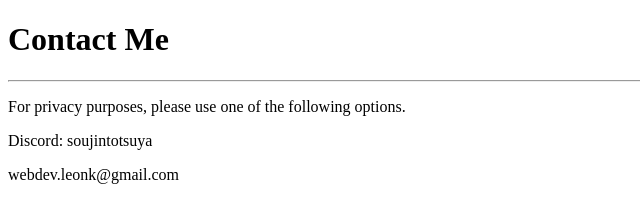
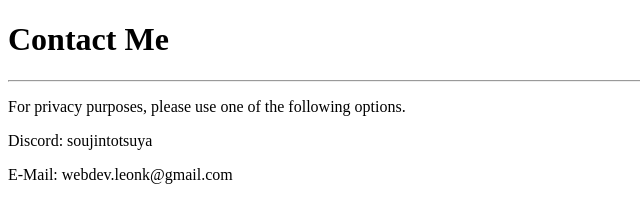
Before and after one commit to soujintotsuya/Portfolio, a plain HTML site: page public/contact.html in a window 1280 px wide. Shown: the full height of the page, 0-640 px from the left. Drawn offline with Linux system fonts and the light colour scheme.

Commit message:
Update contact.html

```diff
--- a/public/contact.html
+++ b/public/contact.html
@@ -10,6 +10,6 @@
     <hr />
     <p>For privacy purposes, please use one of the following options.</p>
     <p>Discord: soujintotsuya</p>
-    <p>webdev.leonk@gmail.com</p>
+    <p>E-Mail: webdev.leonk@gmail.com</p>
 </body>
 </html>
```
